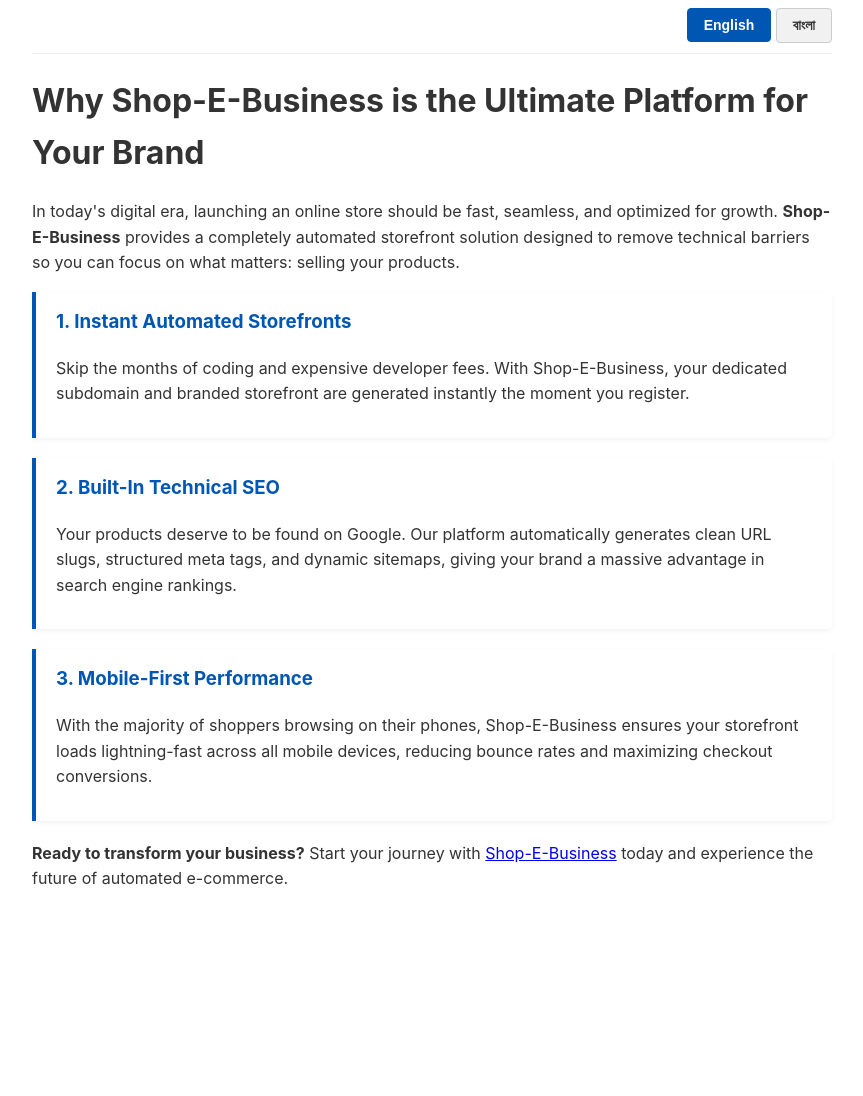
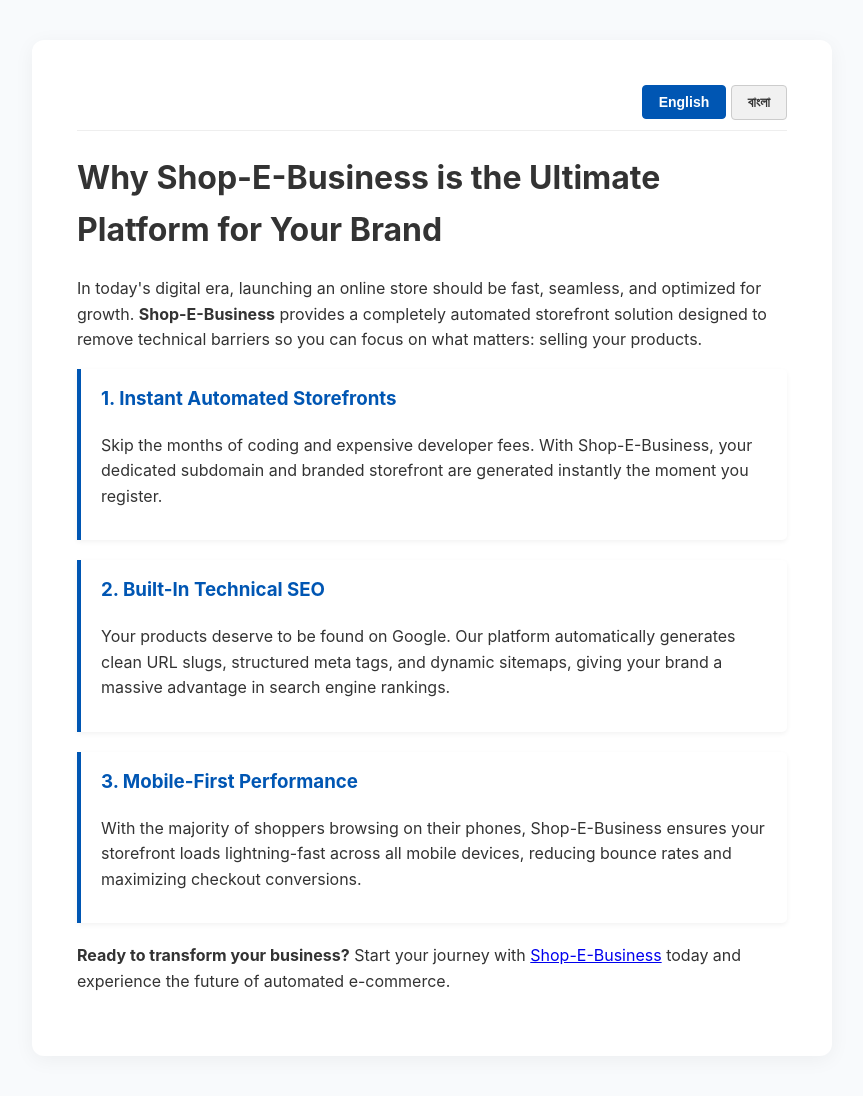
Before and after one commit to ShamsiShakeeb/shopebusiness-blog, a Jekyll site: the page built from _posts/2026-08-17-benefits-of-shopebusiness.html, in a window 1280 px wide. Shown: the whole page, without its empty margins (208-1071 px from the left). Built offline with Jekyll 4.4.1, drawn with Linux system fonts in a browser that asks for light colours; before the commit the page ends 908 px from its top, so only the background shows below that.

Commit message:
Mobile Responsive

```diff
--- a/_layouts/default.html
+++ b/_layouts/default.html
@@ -4,6 +4,55 @@
   <meta charset="UTF-8">
   <meta name="viewport" content="width=device-width, initial-scale=1.0">
   <title>{{ page.title | default: "Shop-E-Business Blog" }}</title>
+  <style>
+      * {
+          box-sizing: border-box;
+      }
+      body {
+          margin: 0;
+          padding: 12px;
+          background-color: #f8fafc;
+          font-family: -apple-system, BlinkMacSystemFont, "Segoe UI", Roboto, Helvetica, Arial, sans-serif;
+          color: #334155;
+          line-height: 1.7;
+      }
+      .blog-container {
+          width: 100%;
+          max-width: 850px;
+          margin: 0 auto;
+          background: #fff;
+          padding: 20px;
+          border-radius: 12px;
+          box-shadow: 0 4px 20px rgba(0,0,0,0.05);
+      }
+      @media (min-width: 768px) {
+          body {
+              padding: 40px;
+          }
+          .blog-container {
+              padding: 45px;
+          }
+      }
+      .video-container {
+          position: relative;
+          width: 100%;
+          padding-bottom: 56.25%;
+          height: 0;
+          margin: 25px 0;
+          border-radius: 10px;
+          overflow: hidden;
+          box-shadow: 0 6px 20px rgba(0,0,0,0.08);
+          background: #000;
+      }
+      .video-container iframe {
+          position: absolute;
+          top: 0;
+          left: 0;
+          width: 100%;
+          height: 100%;
+          border: 0;
+      }
+  </style>
 </head>
 <body>
 
```
